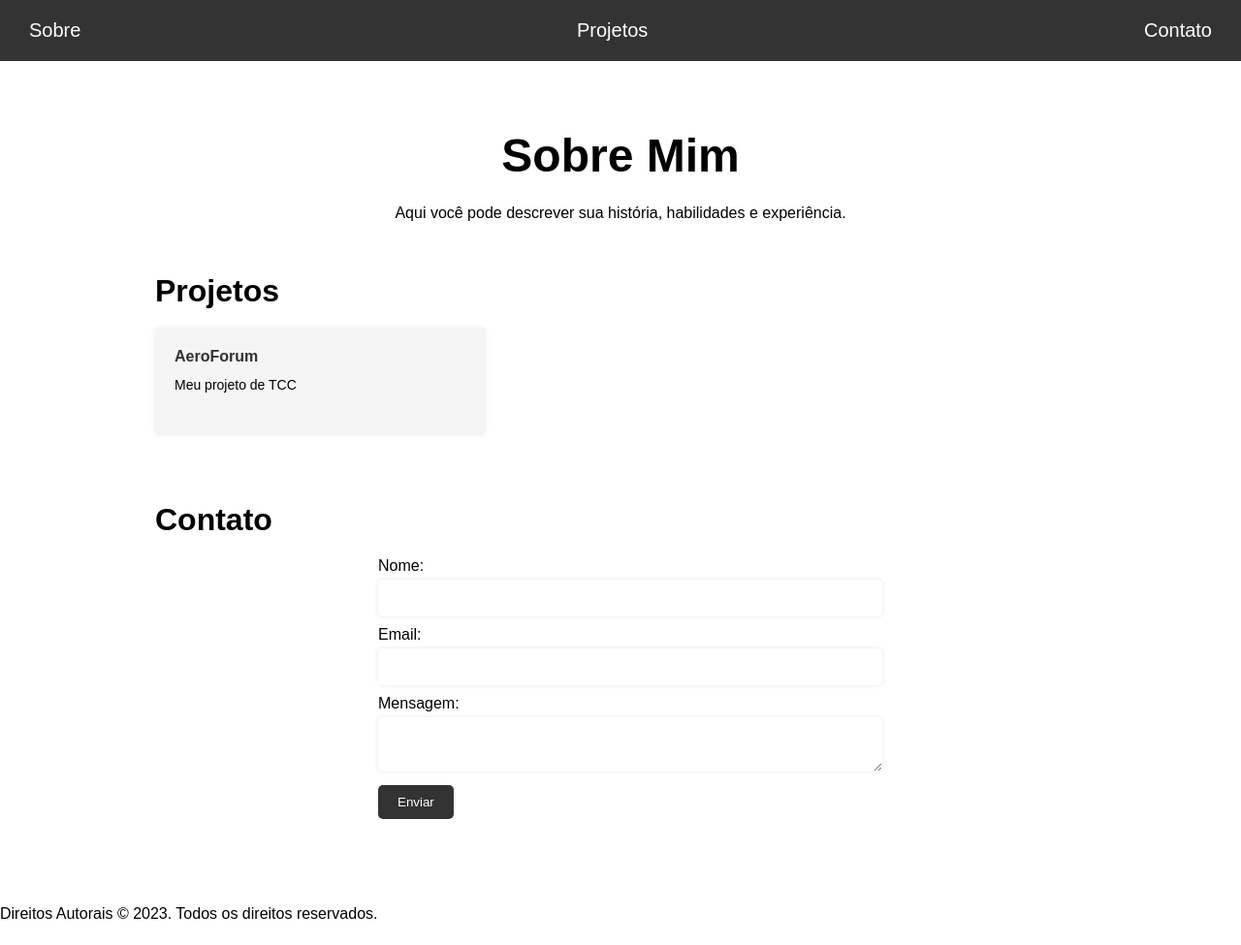
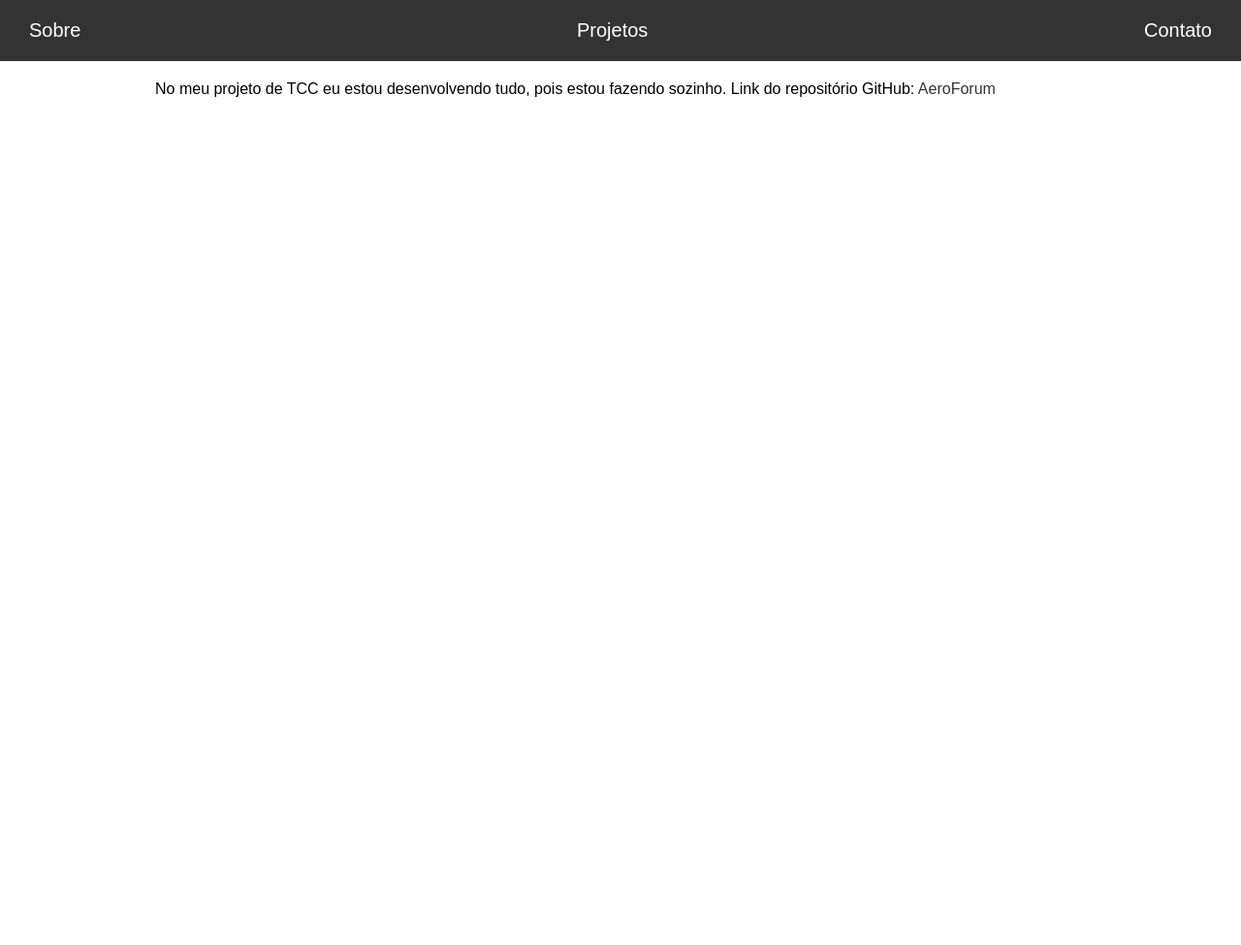
Before and after one commit to Rcoletto813/Rcoletto813, a plain HTML site: page index.html in a window 1280 px wide. Shown: the whole page at 97% size. After the commit the page ends 800 px from the top, so only its background shows below. Drawn offline with Linux system fonts and the light colour scheme.

Commit message:
first commit

```diff
--- a/index.html
+++ b/index.html
@@ -1,10 +1,12 @@
 <!DOCTYPE html>
 <html lang="pt-br">
+
 <head>
   <meta charset="UTF-8">
   <title>Meu Portfólio</title>
   <link rel="stylesheet" href="estilo.css">
 </head>
+
 <body>
   <header>
     <nav>
@@ -17,40 +19,9 @@
   </header>
 
   <main>
-    <section id="sobre">
-      <h1>Sobre Mim</h1>
-      <p>Aqui você pode descrever sua história, habilidades e experiência.</p>
-    </section>
+    No meu projeto de TCC eu estou desenvolvendo tudo, pois estou fazendo sozinho.
+    Link do repositório GitHub: <a href="https://rcoletto813.github.io">AeroForum</a>
+  </main>
+</body>
 
-    <section id="projetos">
-      <h1>Projetos</h1>
-      <ul>
-        <li>
-          <a href="#">AeroForum</a>
-          <p>Meu projeto de TCC</p>
-        </li>
-      </ul>
-    </section>
-
-    <section id="contato">
-      <h1>Contato</h1>
-      <form action="enviar.php" method="post">
-        <label for="nome">Nome:</label>
-        <input type="text" id="nome" name="nome">
-
-        <label for="email">Email:</label>
-        <input type="email" id="email" name="email">
-
-        <label for="mensagem">Mensagem:</label>
-        <textarea id="mensagem" name="mensagem"></textarea>
-
-        <button type="submit">Enviar</button>
-      </form>
-    </section>
-  </main>
-
-  <footer>
-    <p>Direitos Autorais © 2023. Todos os direitos reservados.</p>
-  </footer>
-</body>
 </html>
```
